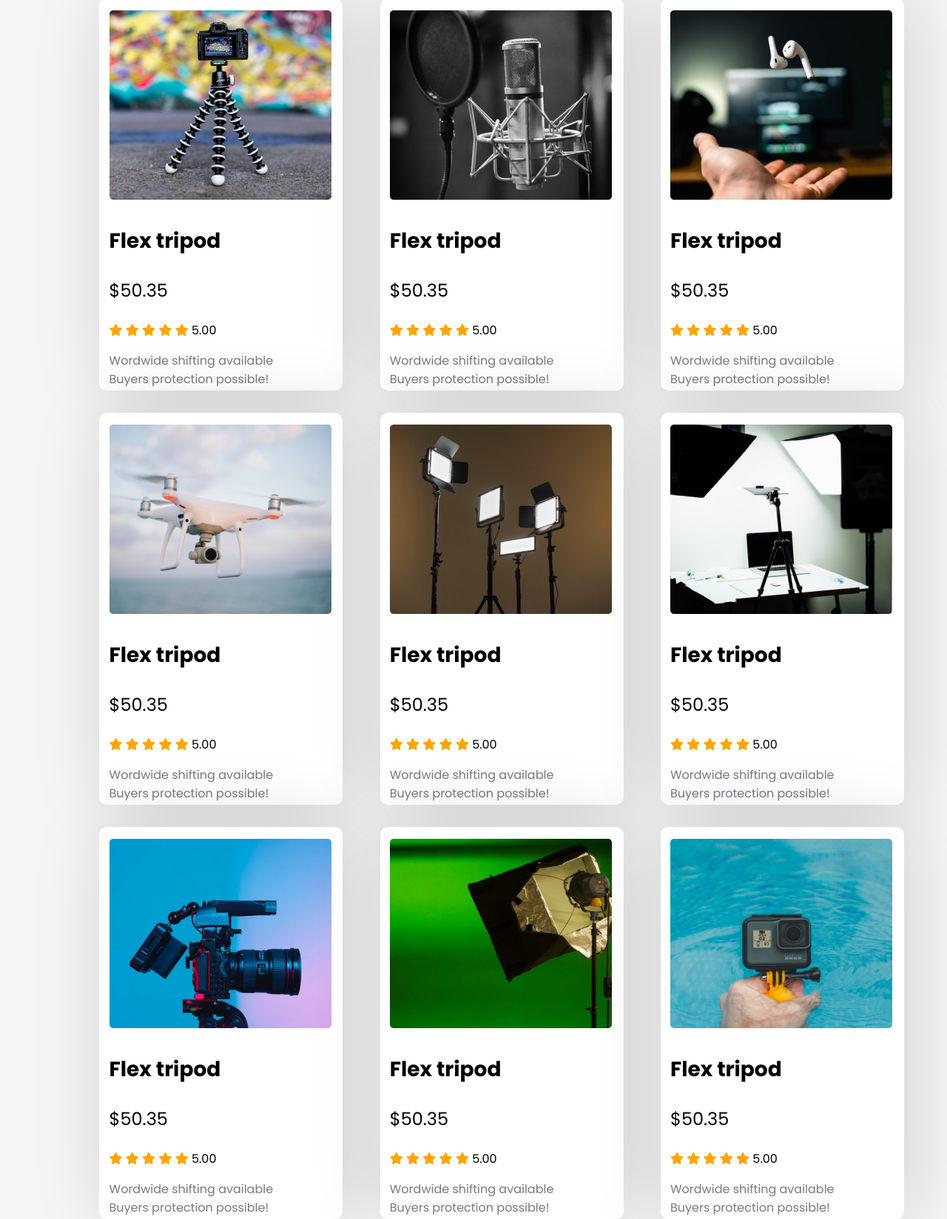
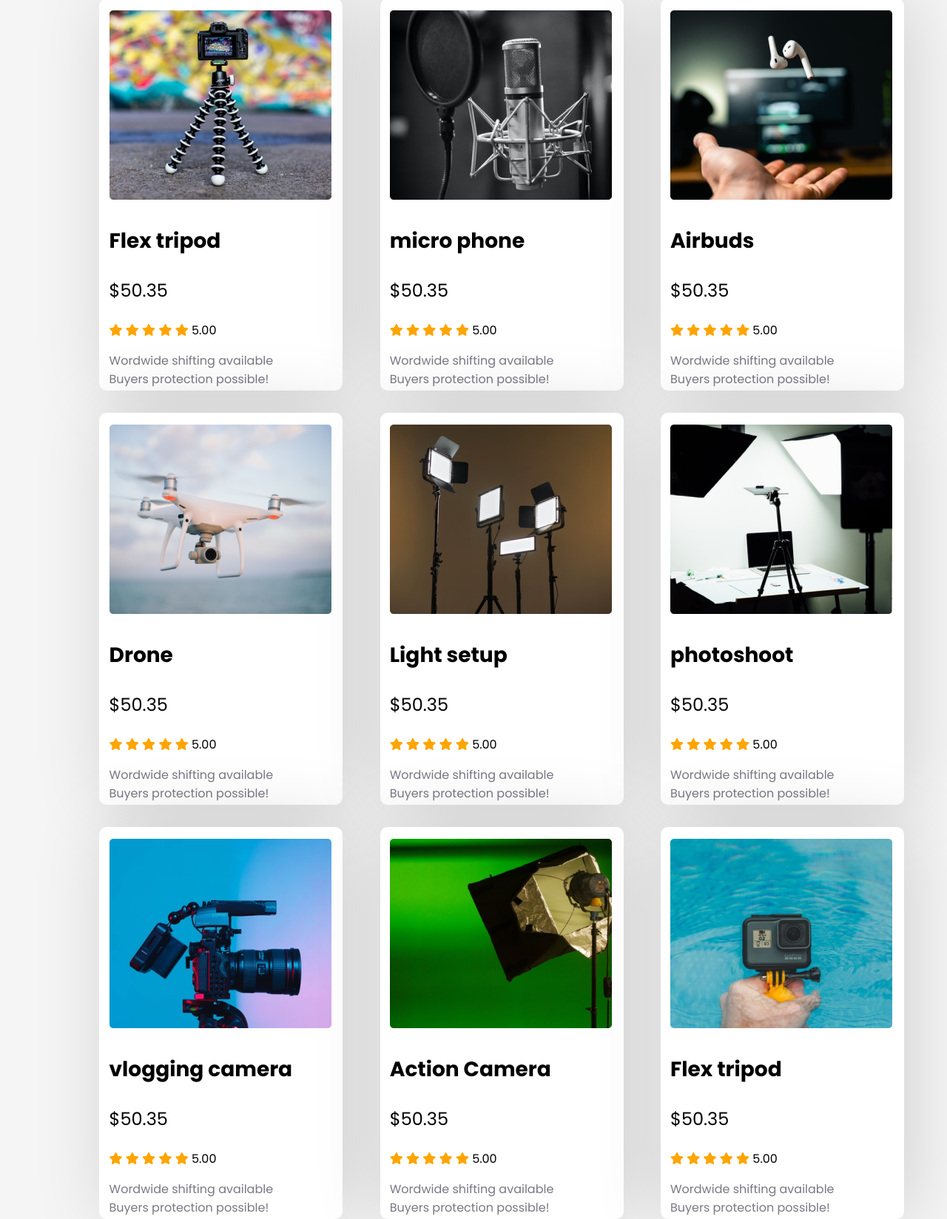
Before and after one commit to Shakhawathh/desh-css, a plain HTML site: page index.html in a window 1280 px wide. Shown: the part 865-2513 px from the top of the page at 74% size. Drawn offline with Linux system fonts and the light colour scheme; a web font is replaced by a local one.

Commit message:
Update index.html

```diff
--- a/index.html
+++ b/index.html
@@ -54,7 +54,7 @@
                 </div>
                 <div class="product">
                     <div class="product-img"><img src="images/mic.png" alt=""></div>
-                    <h3 class="product-title">Flex tripod</h3>
+                    <h3 class="product-title">micro phone</h3>
                     <h3 class="product-value">$50.35</h3>
                     <div class="product-rating">
                         <i class="fas fa-star"></i>
@@ -69,7 +69,7 @@
                 </div>
                 <div class="product">
                     <div class="product-img"><img src="images/airpod.png" alt=""></div>
-                    <h3 class="product-title">Flex tripod</h3>
+                    <h3 class="product-title">Airbuds</h3>
                     <h3 class="product-value">$50.35</h3>
                     <div class="product-rating">
                         <i class="fas fa-star"></i>
@@ -84,7 +84,7 @@
                 </div>
                 <div class="product">
                     <div class="product-img"><img src="images/drone.png" alt=""></div>
-                    <h3 class="product-title">Flex tripod</h3>
+                    <h3 class="product-title">Drone</h3>
                     <h3 class="product-value">$50.35</h3>
                     <div class="product-rating">
                         <i class="fas fa-star"></i>
@@ -99,7 +99,7 @@
                 </div>
                 <div class="product">
                     <div class="product-img"><img src="images/lights.png" alt=""></div>
-                    <h3 class="product-title">Flex tripod</h3>
+                    <h3 class="product-title">Light setup</h3>
                     <h3 class="product-value">$50.35</h3>
                     <div class="product-rating">
                         <i class="fas fa-star"></i>
@@ -114,7 +114,7 @@
                 </div>
                 <div class="product">
                     <div class="product-img"><img src="images/setup.png" alt=""></div>
-                    <h3 class="product-title">Flex tripod</h3>
+                    <h3 class="product-title">photoshoot</h3>
                     <h3 class="product-value">$50.35</h3>
                     <div class="product-rating">
                         <i class="fas fa-star"></i>
@@ -129,7 +129,7 @@
                 </div>
                 <div class="product">
                     <div class="product-img"><img src="images/camera.png" alt=""></div>
-                    <h3 class="product-title">Flex tripod</h3>
+                    <h3 class="product-title">vlogging camera</h3>
                     <h3 class="product-value">$50.35</h3>
                     <div class="product-rating">
                         <i class="fas fa-star"></i>
@@ -144,7 +144,7 @@
                 </div>
                 <div class="product">
                     <div class="product-img"><img src="images/single-light.png" alt=""></div>
-                    <h3 class="product-title">Flex tripod</h3>
+                    <h3 class="product-title">Action Camera</h3>
                     <h3 class="product-value">$50.35</h3>
                     <div class="product-rating">
                         <i class="fas fa-star"></i>
```
